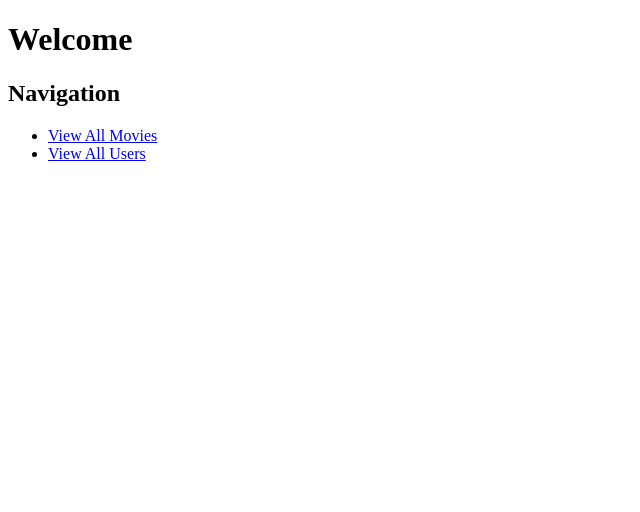
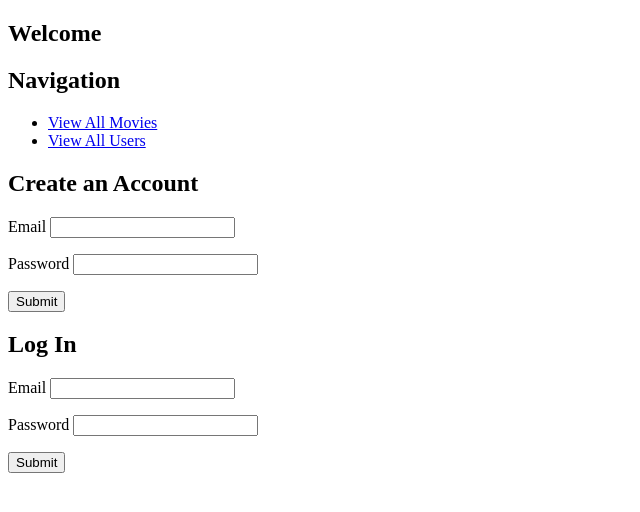
Before and after one commit to palomasoltys/ratings, a Flask app: page / in a window 1280 px wide. Shown: the top 512 px of the page, without its empty margins (0-640 px from the left). Run offline with Flask 2, Linux system fonts and the light colour scheme.

Commit message:
Completed part 4

```diff
--- a/crud.py
+++ b/crud.py
@@ -54,3 +54,7 @@
 def get_user_by_id(user_id):
     """Get user by its id"""
     return User.query.get(user_id)
+
+def get_user_by_email(email):
+    """Return a user by email"""
+    return User.query.filter(User.email == email).first()
--- a/server.py
+++ b/server.py
@@ -1,6 +1,6 @@
 """Server for movie ratings app."""
 
-from flask import Flask, render_template, request, flash, session, redirect
+from flask import Flask, render_template, request, flash, session, redirect, jsonify
 from model import connect_to_db, db
 import crud
 from jinja2 import StrictUndefined
@@ -48,6 +48,57 @@
 
     return render_template("user_profile.html", user=user)
 
+@app.route('/users', methods=['POST'])
+def register_user():
+    """Create new user"""
+    user_email = request.form.get("email")
+    user_password = request.form.get("password")
+
+    user = crud.get_user_by_email(user_email)
+    if user:
+        flash("Cannot create an account with that email. Try again.")
+    else:
+        user = crud.create_user(user_email, user_password)
+        db.session.add(user)
+        db.session.commit()
+        flash('Account created! Please, log in.')
+
+
+    return redirect('/')
+
+@app.route('/login', methods=['POST'])
+def log_in():
+    """ Show loggged in page """
+
+    user_email = request.form.get("email")
+    user_password = request.form.get("password")
+
+    user_info = crud.User.query.filter_by(email=user_email).first()
+
+    if user_info and user_info.password == user_password:
+        flash("Logged in!")
+        session['user_id'] = user_info.user_id
+        return redirect('/movies')
+
+    else:
+        flash("User email or password don't match. Try again.")
+
+    return redirect('/')
+
+@app.route('/movies/<movie_id>/rating', methods=['POST'])
+def get_rating(movie_id):
+
+    if 'user_id' in session:
+        score = request.form.get("rating")
+        movie = crud.get_movie_by_id(movie_id)
+        user = crud.get_user_by_id(session['user_id'])
+        rating = crud.Rating(score=score, movie=movie, user=user)
+        db.session.add(rating)
+        db.session.commit()
+    else:
+        return redirect('/')
+    return redirect('/movies')
+
 
 if __name__ == "__main__":
     # DebugToolbarExtension(app)
--- a/templates/base.html
+++ b/templates/base.html
@@ -10,8 +10,15 @@
     {% block head %}{% endblock %}
   </head>
   <body>
-    {% block body %}{% endblock %}
+    {% for msg in get_flashed_messages() %}
+    <p class="flash-msg">
+      {{ msg }}
+    </p>
+  {% endfor %}
 
-    {% block after_body %}{% endblock %}
+  {% block body %}{% endblock %}
+
+  {% block after_body %}{% endblock %}
+
   </body>
 </html>
--- a/templates/homepage.html
+++ b/templates/homepage.html
@@ -5,7 +5,9 @@
 {% block head %} {% endblock %}
 
 {% block body %}
- <h1> Welcome </h1>
+<section>
+
+  <h1> Welcome </h1>
 
  <h2> Navigation </h2>
  <ul>
@@ -16,5 +18,38 @@
         <a href="/users"> View All Users </a>
     </li>
  </ul>
+</section>
+<section>
+    <h2>Create an Account</h2>
+    <form action="/users" method="POST">
+    <p>
+        Email <input type="text" name="email" required>
+    </p>
 
+    <p>
+        Password <input type="password" name="password" required>
+    </p>
+
+    <p>
+        <input type="submit">
+    </p>
+    </form>
+</section>
+
+<section>
+    <h2>Log In</h2>
+    <form action="/login" method="POST">
+      <p>
+        Email <input type="text" name="email" required>
+      </p>
+
+      <p>
+        Password <input type="password" name="password" required>
+      </p>
+
+      <p>
+        <input type="submit">
+      </p>
+    </form>
+  </section>
 {% endblock %}
--- a/templates/user_profile.html
+++ b/templates/user_profile.html
@@ -5,6 +5,10 @@
 {% block body %}
 <h1>{{ user.email }}</h1>
 
+{%for rating in user.ratings%}
+<li>{{rating.movie.title}}: {{rating.score}}</li>
+{%endfor%}
+
 <p>
 
 </p>
```
Also changed, not shown: templates/movie_details.html (+17 -0 lines).
